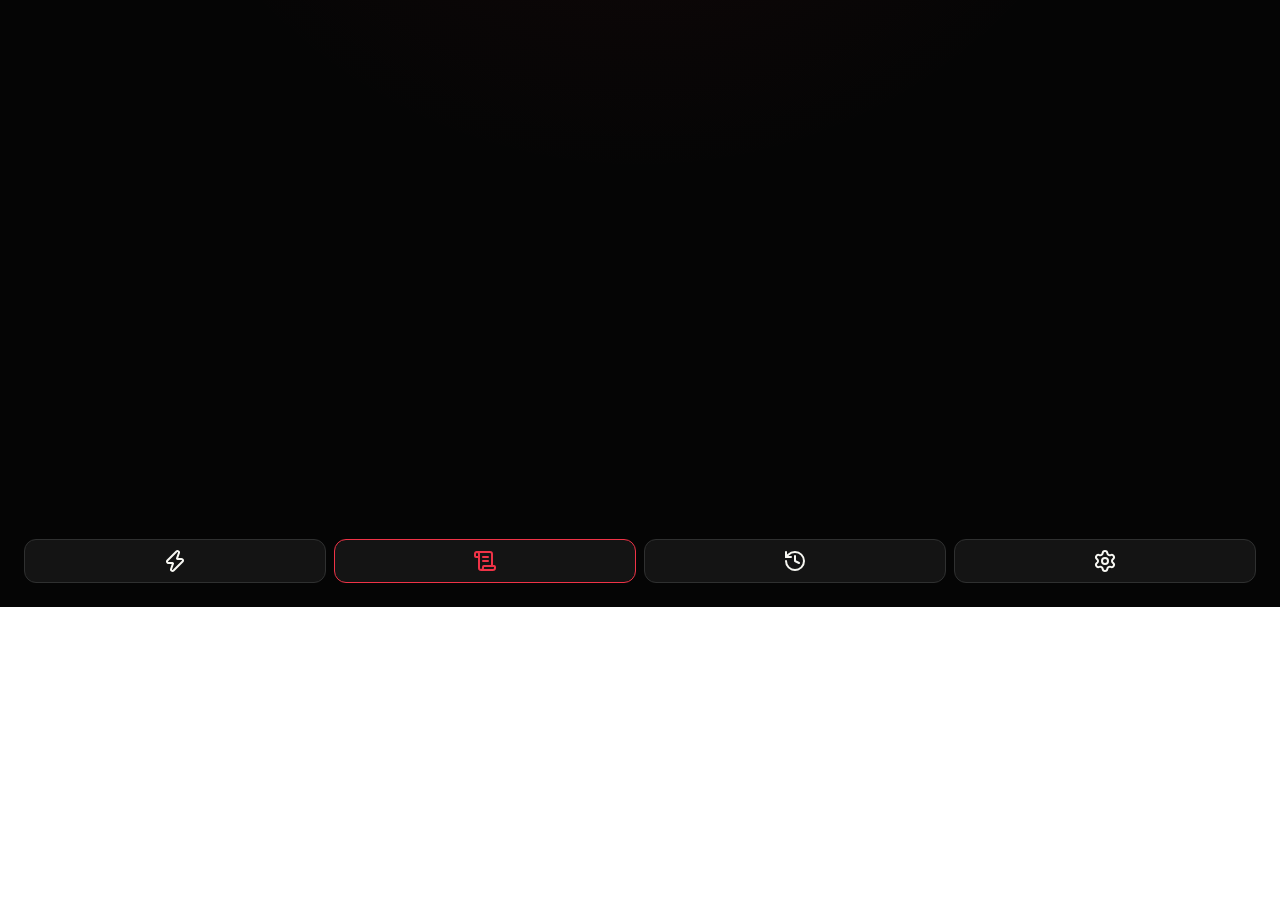
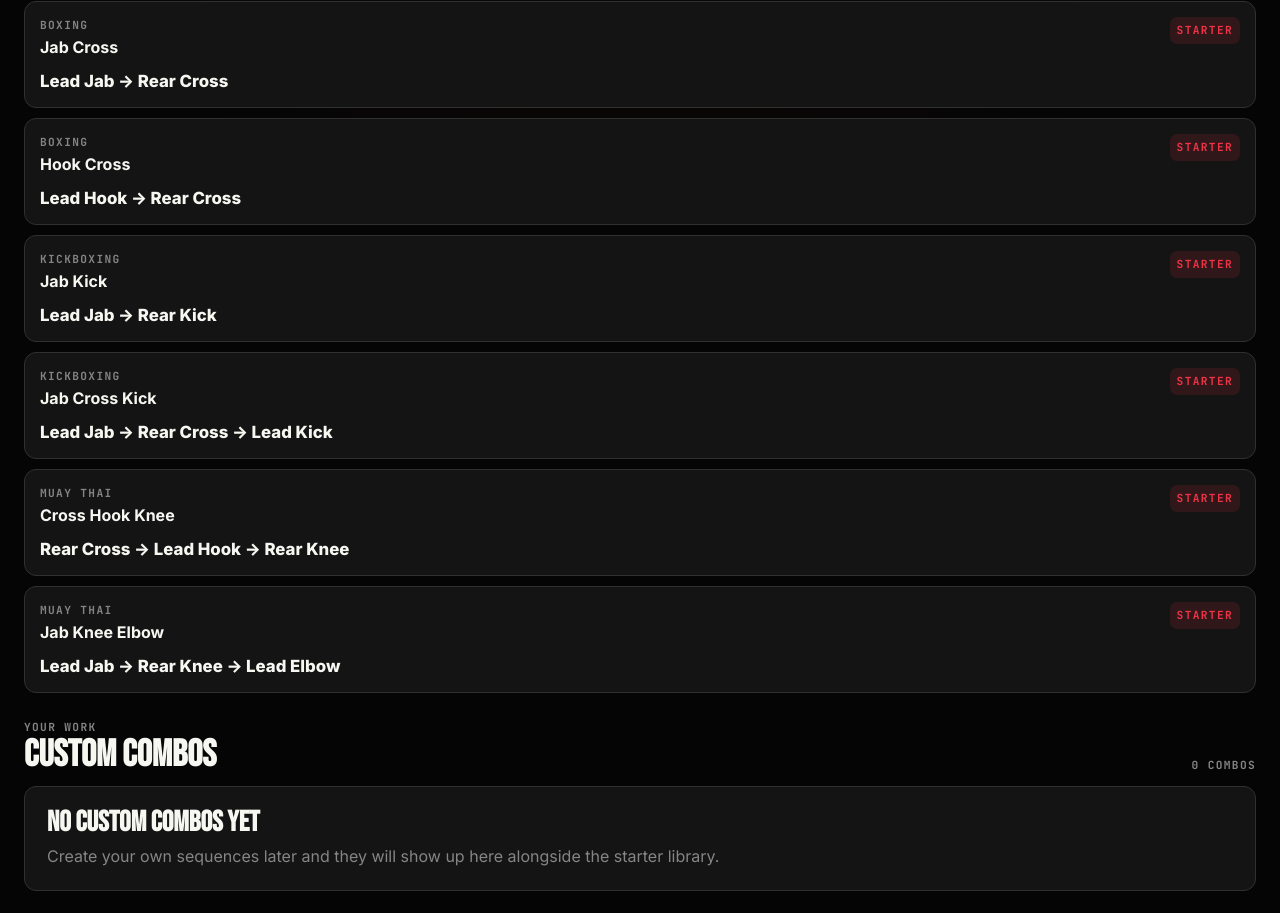
Before and after one commit to Leandro-Da-Souza/comboforge, a React (Vite) app: page /combos in a window 1280 px wide. Shown: the part 193-1106 px from the top of the page. Before the commit the page ends 800 px from the top, so only its background shows below. Built offline with nearby package versions, Linux system fonts and the light colour scheme.

Commit message:
add combo page markup and style

```diff
--- a/src/pages/CombosPage.tsx
+++ b/src/pages/CombosPage.tsx
@@ -1,11 +1,95 @@
 import PageHeader from '../components/PageHeader'
+import useCombos from '../hooks/useCombos'
+import '../styles/combos.css'
+import { formatCombo } from '../utils/combo'
+import { formatDiscipline } from '../utils/discipline'
 
 export default function CombosPage() {
+  const { starterCombos, customCombos } = useCombos()
+
   return (
-    <PageHeader
-      eyebrow="Library"
-      title="Combos"
-      description="Manage custom combinations and starter libraries."
-    />
+    <>
+      <PageHeader
+        eyebrow="Library"
+        title="Combos"
+        description="Manage custom combinations and starter libraries."
+      />
+
+      <section className="combos-page" aria-label="Combo library">
+        <section className="combo-section">
+          <header className="combo-section-header">
+            <div>
+              <p className="combo-section-eyebrow">Built in</p>
+              <h2>Starter Library</h2>
+            </div>
+            <span>{starterCombos.length} combos</span>
+          </header>
+
+          <ul className="combo-list">
+          {starterCombos.map((combo) => (
+            <li className="combo-list-item" key={combo.id}>
+              <article className="combo-card">
+                <header>
+                  <div>
+                    <p className="combo-card-discipline">
+                      {formatDiscipline(combo.discipline)}
+                    </p>
+                    <h3>{combo.name}</h3>
+                  </div>
+                  <span className="combo-card-source">Starter</span>
+                </header>
+
+                <p className="combo-card-actions">
+                  {formatCombo(combo.actions)}
+                </p>
+              </article>
+            </li>
+          ))}
+          </ul>
+        </section>
+
+        <section className="combo-section">
+          <header className="combo-section-header">
+            <div>
+              <p className="combo-section-eyebrow">Your work</p>
+              <h2>Custom Combos</h2>
+            </div>
+            <span>{customCombos.length} combos</span>
+          </header>
+
+          {customCombos.length > 0 ? (
+            <ul className="combo-list">
+              {customCombos.map((combo) => (
+                <li className="combo-list-item" key={combo.id}>
+                  <article className="combo-card">
+                    <header>
+                      <div>
+                        <p className="combo-card-discipline">
+                          {formatDiscipline(combo.discipline)}
+                        </p>
+                        <h3>{combo.name}</h3>
+                      </div>
+                      <span className="combo-card-source">Custom</span>
+                    </header>
+
+                    <p className="combo-card-actions">
+                      {formatCombo(combo.actions)}
+                    </p>
+                  </article>
+                </li>
+              ))}
+            </ul>
+          ) : (
+            <div className="combo-list-empty">
+              <h3>No custom combos yet</h3>
+              <p>
+                Create your own sequences later and they will show up here
+                alongside the starter library.
+              </p>
+            </div>
+          )}
+        </section>
+      </section>
+    </>
   )
 }
--- /dev/null
+++ b/src/styles/combos.css
@@ -0,0 +1,120 @@
+.combos-page {
+  display: grid;
+  gap: 26px;
+}
+
+.combo-section {
+  display: grid;
+  gap: 12px;
+}
+
+.combo-section-header {
+  display: flex;
+  align-items: end;
+  justify-content: space-between;
+  gap: 16px;
+}
+
+.combo-section-header h2 {
+  margin: 0;
+  color: var(--foreground);
+  font-family: var(--ff-display);
+  font-size: clamp(1.65rem, 8vw, 2.35rem);
+  line-height: 1;
+  text-transform: uppercase;
+}
+
+.combo-section-header > span,
+.combo-section-eyebrow,
+.combo-card-discipline,
+.combo-card-source {
+  font-family: var(--ff-mono);
+  font-size: 0.7rem;
+  font-weight: 900;
+  letter-spacing: 0.12em;
+  text-transform: uppercase;
+}
+
+.combo-section-header > span,
+.combo-section-eyebrow,
+.combo-card-discipline {
+  color: var(--muted-foreground);
+}
+
+.combo-list {
+  display: grid;
+  gap: 10px;
+  margin: 0;
+  padding: 0;
+  list-style: none;
+}
+
+.combo-list-item {
+  margin: 0;
+}
+
+.combo-card {
+  display: grid;
+  gap: 14px;
+  border: 1px solid var(--border);
+  border-radius: var(--radius);
+  padding: 15px;
+  background: var(--surface);
+}
+
+.combo-card header {
+  display: flex;
+  align-items: flex-start;
+  justify-content: space-between;
+  gap: 12px;
+}
+
+.combo-card h3 {
+  margin: 4px 0 0;
+  color: var(--foreground);
+  font-size: 1rem;
+  line-height: 1.15;
+}
+
+.combo-card-source {
+  border-radius: calc(var(--radius) * 0.6);
+  padding: 5px 7px;
+  background: color-mix(in srgb, var(--primary) 13%, transparent);
+  color: var(--primary);
+  white-space: nowrap;
+}
+
+.combo-card-actions {
+  margin: 0;
+  color: var(--foreground);
+  font-size: 1.05rem;
+  font-weight: 800;
+  line-height: 1.3;
+}
+
+.combo-list-empty {
+  border: 1px solid var(--border);
+  border-radius: var(--radius);
+  padding: 22px;
+  background: var(--surface);
+  color: var(--muted-foreground);
+}
+
+.combo-list-empty h3 {
+  margin: 0 0 6px;
+  color: var(--foreground);
+  font-family: var(--ff-display);
+  font-size: 1.8rem;
+  line-height: 1;
+  text-transform: uppercase;
+}
+
+.combo-list-empty p {
+  margin: 0;
+}
+
+[data-theme='muaythai'] .combo-section-header h2,
+[data-theme='muaythai'] .combo-list-empty h3 {
+  font-family: var(--ff-body);
+  font-weight: 900;
+}
```
